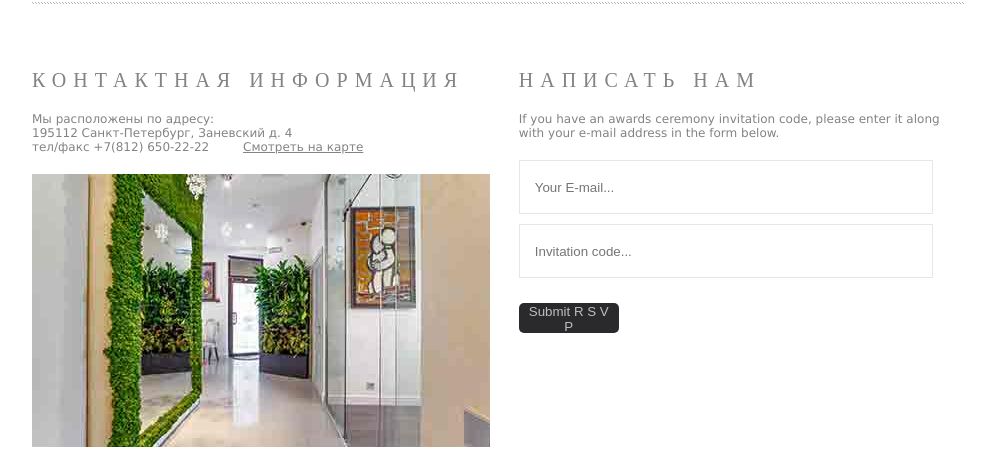
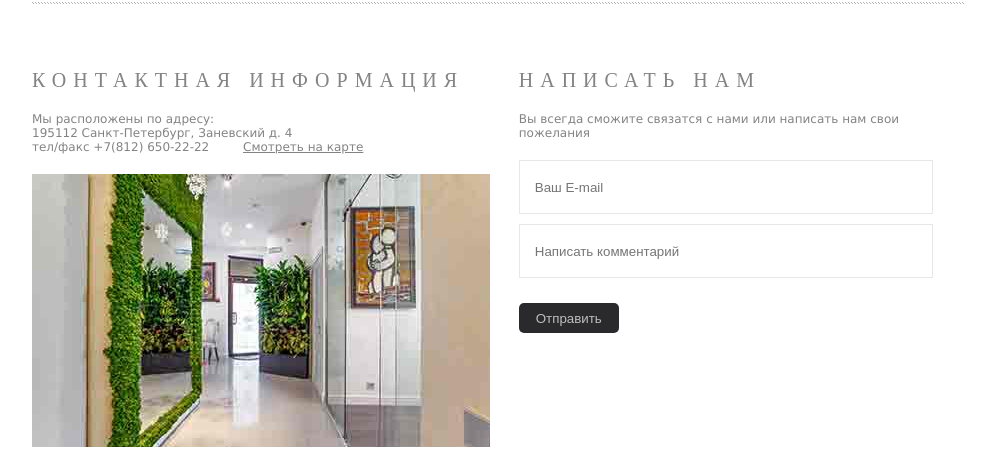
Before and after one commit to alifanov/artlounge, a Django app: page / in a window 1280 px wide. Shown: the part 2210-2661 px from the top of the page, without its empty margins (142-1137 px from the left). Run offline with Django 3.2, Linux system fonts and the light colour scheme; some libraries are stand-ins or nearby versions.

Commit message:
add text on main page

```diff
--- a/templates/base.html
+++ b/templates/base.html
@@ -152,16 +152,16 @@
                 Написать нам
             </div>
             <div class="contacts-desc">
-                If you have an awards ceremony invitation code, please enter it along with your e-mail address in the form below.
+                Вы всегда сможите связатся с нами или написать нам свои пожелания
             </div>
             <div class="input-wrapper">
-                <input type="text" placeholder="Your E-mail..." />
+                <input type="text" placeholder="Ваш E-mail" />
             </div>
             <div class="input-wrapper">
-                <input type="text" placeholder="Invitation code..." />
+                <input type="text" placeholder="Написать комментарий" />
             </div>
             <div class="input-wrapper">
-                <button>Submit R S V P</button>
+                <button>Отправить</button>
             </div>
         </div>
     </div>
```
